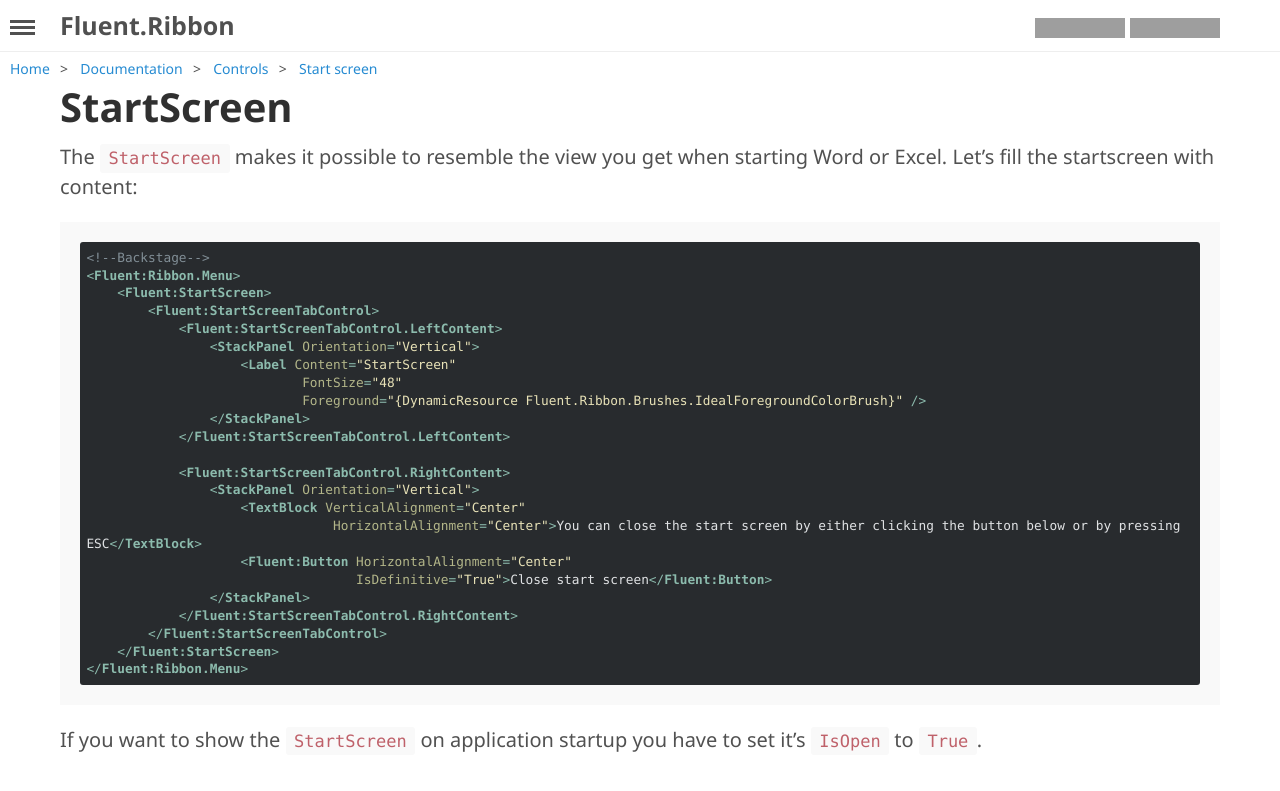
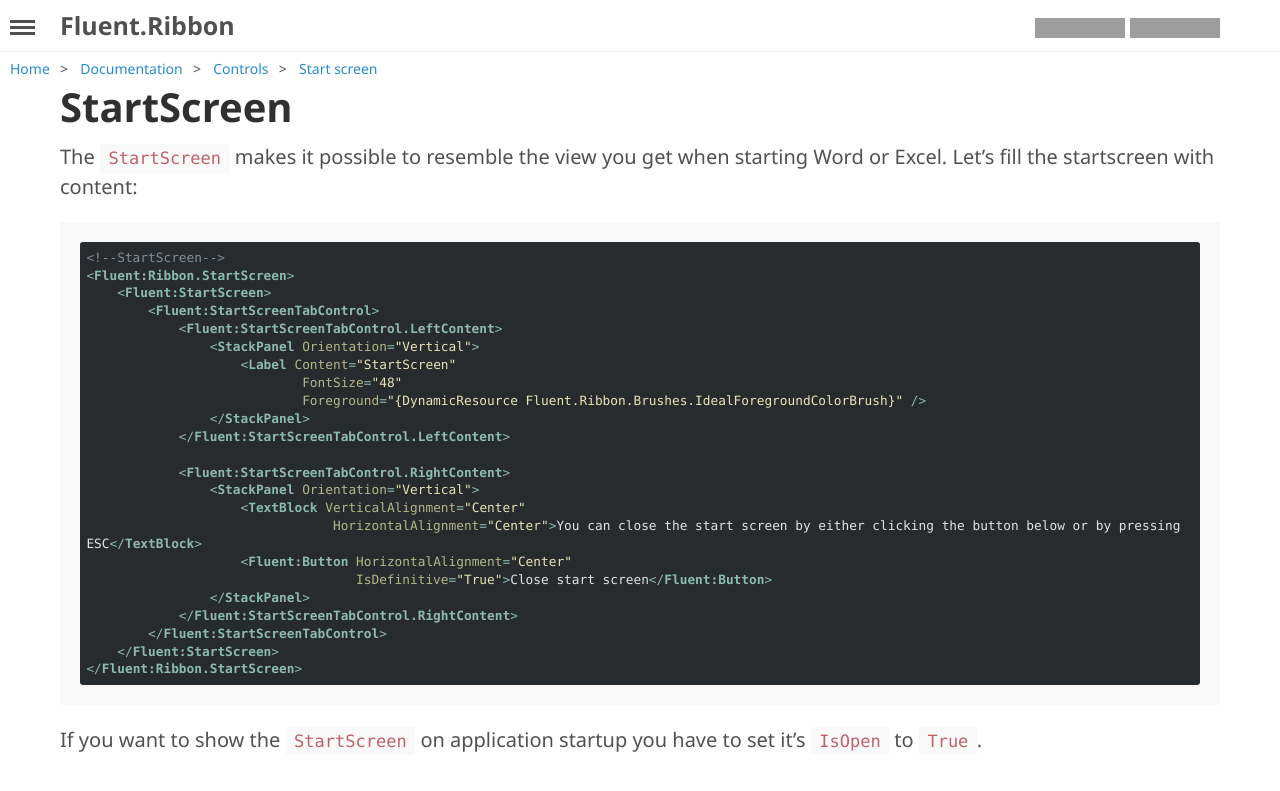
Before and after one commit to fluentribbon/fluentribbon.github.io, a Jekyll site: the page built from documentation/controls/start-screen.md, in a window 1280 px wide. Shown: the top 791 px of the page. Built offline with Jekyll 4.4.1, drawn with Linux system fonts in a browser that asks for light colours; grey boxes are pictures that could not be loaded.

Commit message:
Fixing property name

````diff
--- a/documentation/controls/start-screen.md
+++ b/documentation/controls/start-screen.md
@@ -7,8 +7,8 @@ The `StartScreen` makes it possible to resemble the view you get when starting W
 Let's fill the startscreen with content:
 
 ```xaml
-<!--Backstage-->
-<Fluent:Ribbon.Menu>
+<!--StartScreen-->
+<Fluent:Ribbon.StartScreen>
     <Fluent:StartScreen>
         <Fluent:StartScreenTabControl>
             <Fluent:StartScreenTabControl.LeftContent>
@@ -29,7 +29,7 @@ Let's fill the startscreen with content:
             </Fluent:StartScreenTabControl.RightContent>
         </Fluent:StartScreenTabControl>
     </Fluent:StartScreen>
-</Fluent:Ribbon.Menu>
+</Fluent:Ribbon.StartScreen>
 ```
 
 If you want to show the `StartScreen` on application startup you have to set it's `IsOpen` to `True`.
````
